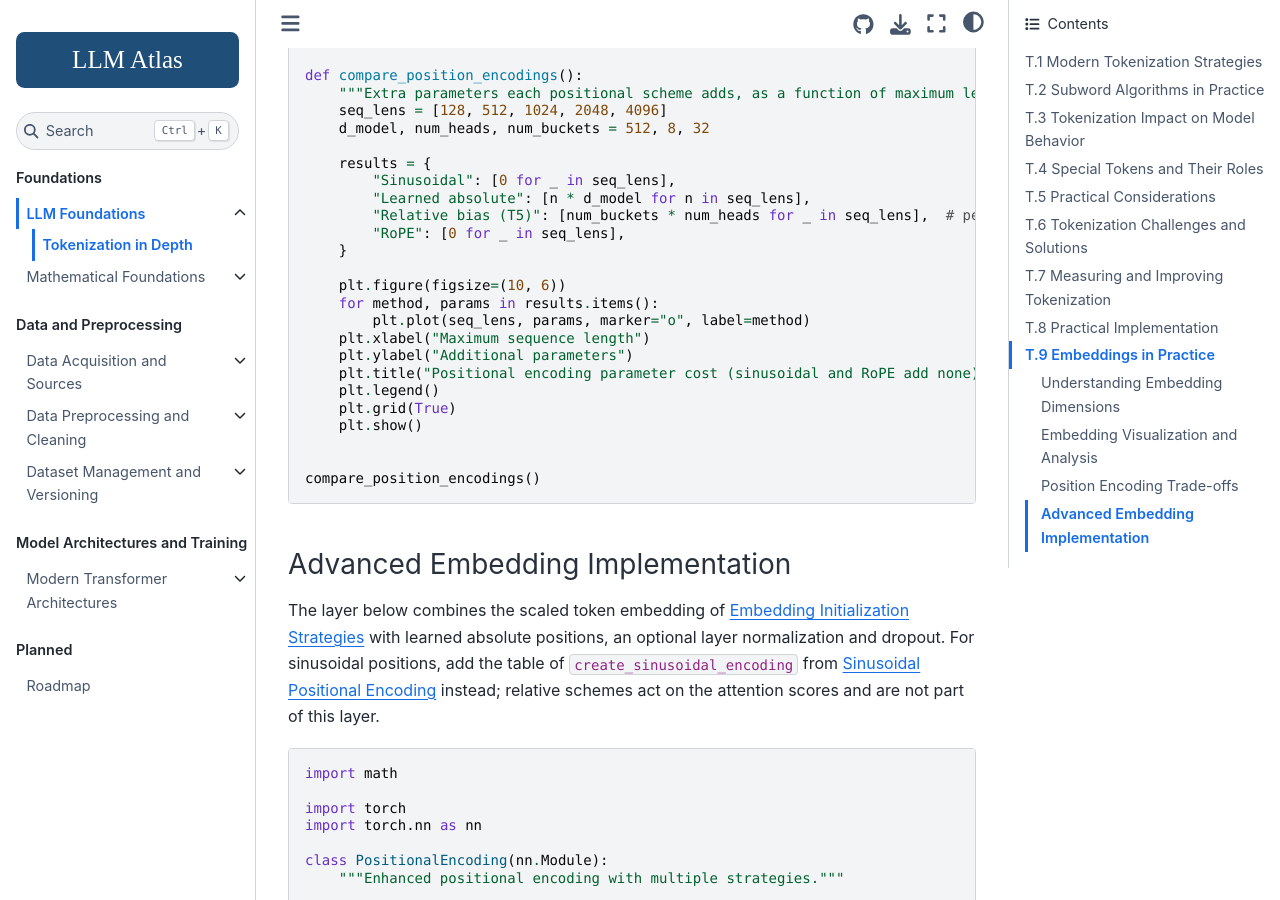
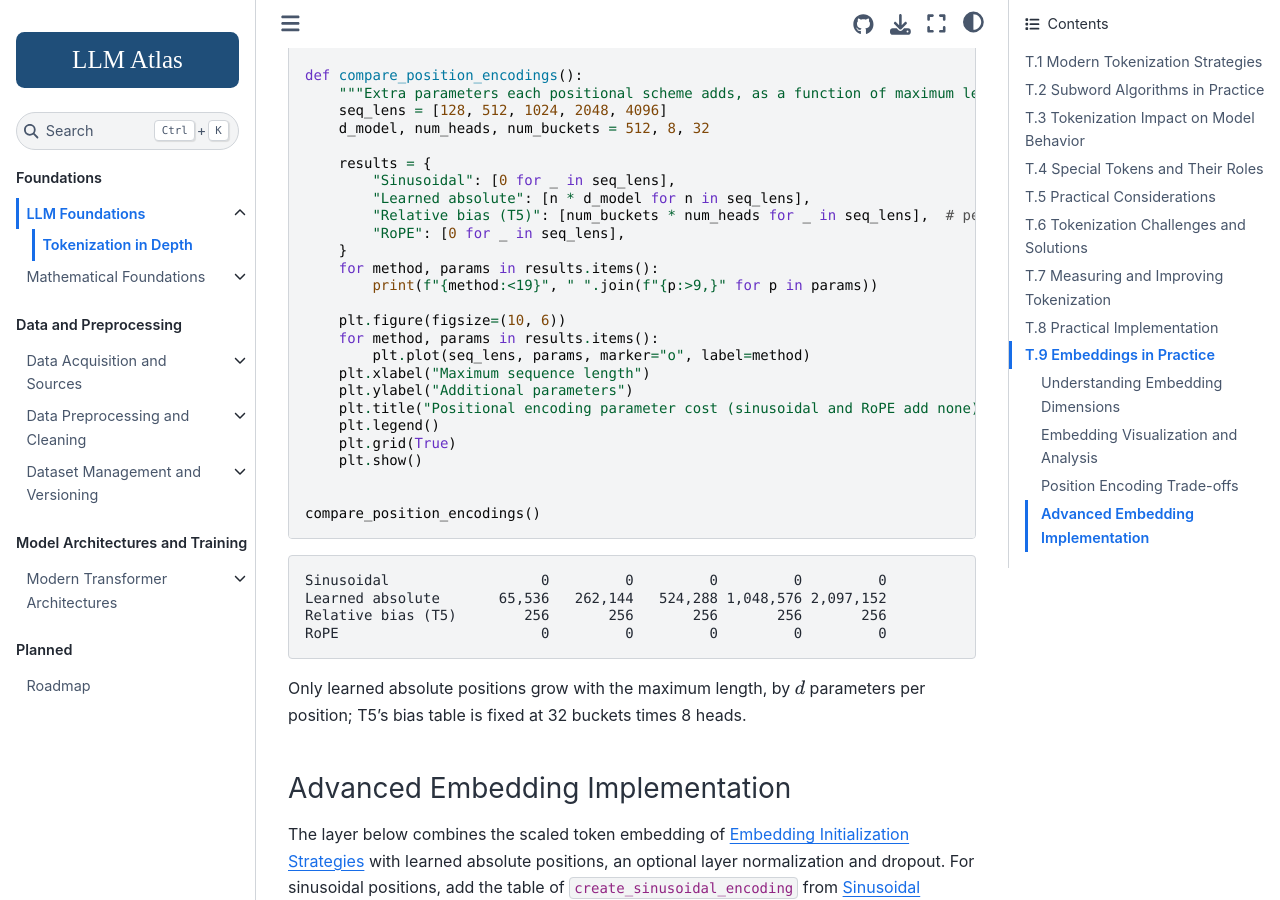
Before and after one commit to Beaker12/llmatlas, a Jupyter Book: the page built from chapters/01-foundations/tokenization-deep-dive.md, in a window 1280 px wide and 900 px high, scrolled down 26082 px. Built offline with Jupyter Book 1.0.4 settings and Sphinx 7.4.7 and the Sphinx Book theme 1.1.4, drawn with Linux system fonts in a browser that asks for light colours; pages that are not in the unit, such as notebooks, are missing from menus; cross-references to code outside the pages are shown as plain code; some of the changed text lies outside the part shown.

Commit message:
Chapter 1 deep-dive: show output for the position-cost and embedding-layer listings

````diff
--- a/chapters/01-foundations/tokenization-deep-dive.md
+++ b/chapters/01-foundations/tokenization-deep-dive.md
@@ -1259,6 +1259,8 @@
         "Relative bias (T5)": [num_buckets * num_heads for _ in seq_lens],  # per (bucket, head), all layers
         "RoPE": [0 for _ in seq_lens],                                              # no parameters
     }
+    for method, params in results.items():
+        print(f"{method:<19}", " ".join(f"{p:>9,}" for p in params))
 
     plt.figure(figsize=(10, 6))
     for method, params in results.items():
@@ -1273,6 +1275,17 @@
 
 compare_position_encodings()
 ```
+
+% output
+
+```text
+Sinusoidal                  0         0         0         0         0
+Learned absolute       65,536   262,144   524,288 1,048,576 2,097,152
+Relative bias (T5)        256       256       256       256       256
+RoPE                        0         0         0         0         0
+```
+
+Only learned absolute positions grow with the maximum length, by $d$ parameters per position; T5's bias table is fixed at 32 buckets times 8 heads.
 
 (sec-tdd-advanced-embedding-implementation)=
 
@@ -1373,6 +1386,7 @@
 
 
 # Example usage
+torch.manual_seed(0)
 vocab_size = 50000
 d_model = 512
 max_seq_length = 2048
@@ -1384,7 +1398,7 @@
     position_encoding="learned",
     layer_norm=True,
     scale_embeddings=True,
-)
+).eval()  # eval mode switches dropout off, so the printed norm is reproducible
 
 # Test with sample input
 batch_size = 4
@@ -1396,3 +1410,13 @@
 print(f"Output shape: {embeddings.shape}")
 print(f"Embedding norm: {embeddings.norm(dim=-1).mean():.3f}")
 ```
+
+% output
+
+```text
+Input shape: torch.Size([4, 256])
+Output shape: torch.Size([4, 256, 512])
+Embedding norm: 22.627
+```
+
+The norm is $\sqrt{512} = 22.627$ because the final LayerNorm rescales every vector to zero mean and unit variance across its 512 features (its $\gamma$ starts at 1 and $\beta$ at 0).
````
